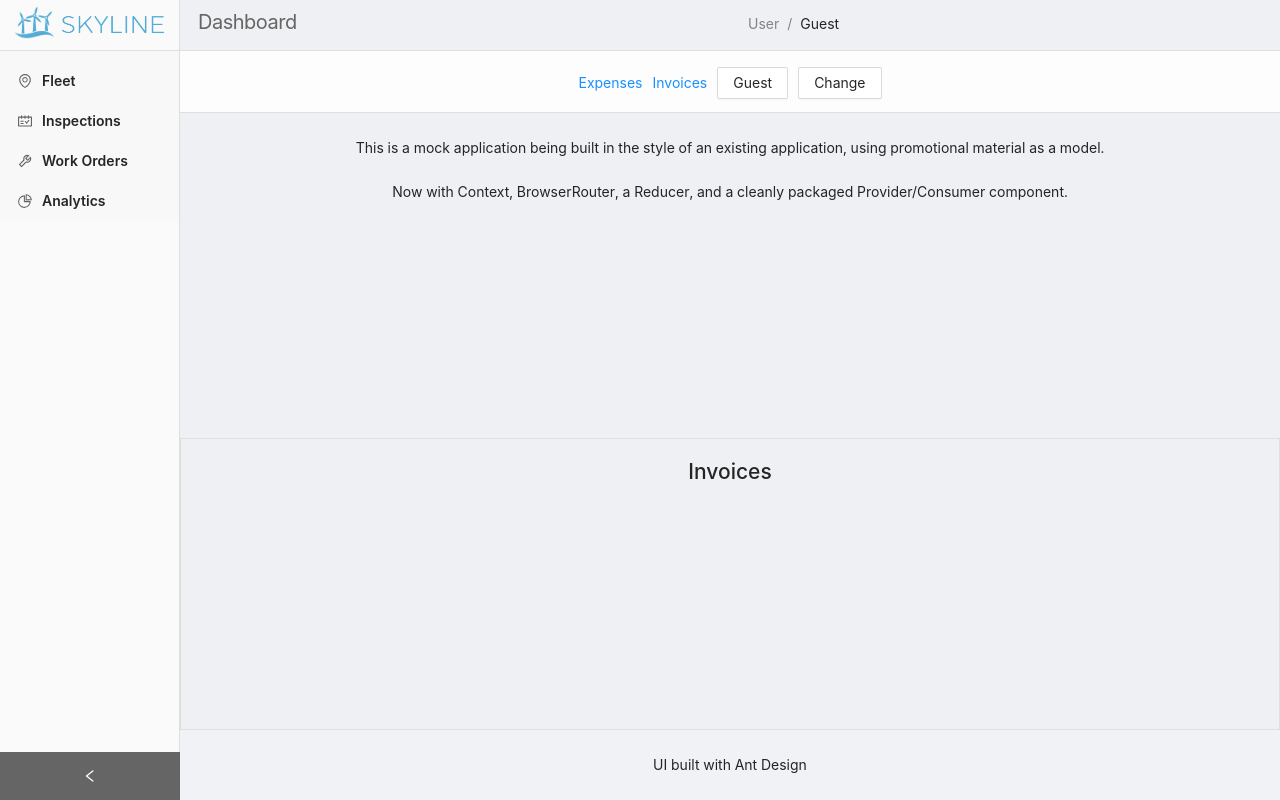
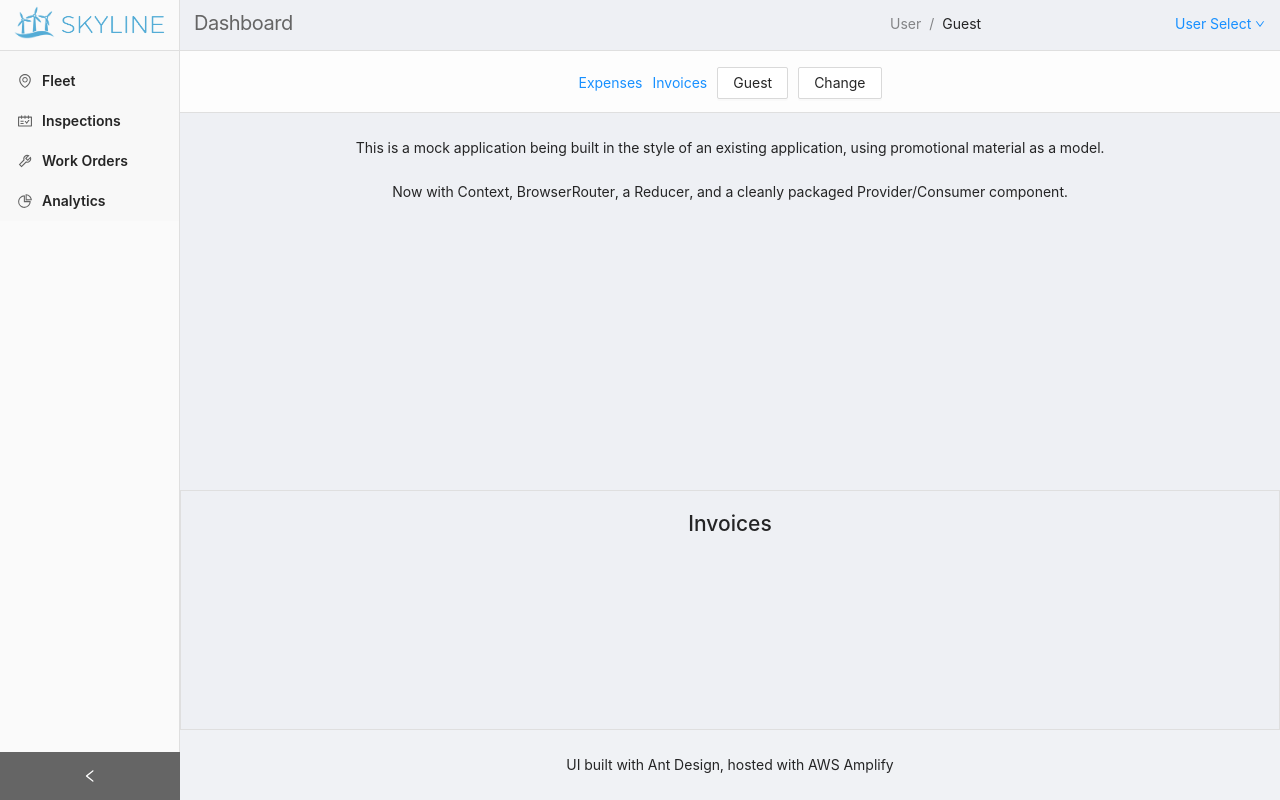
Before and after one commit to ashthomasweb/aws--hello-ant, a React (Create React App) app: page /invoices in a window 1280 px wide. Built offline with nearby package versions, Linux system fonts and the light colour scheme.

Commit message:
Adds user select menu
Adds dropdown menu and mock users.

```diff
--- a/src/App.js
+++ b/src/App.js
@@ -1,6 +1,6 @@
 import React from 'react';
 import './App.css';
-import SiderDemo from './components/layout/primary.js'
+import PrimaryLayout from './components/layout/primary-layout.js'
 import MainState from './context/application/MainState';
 
 function App() {
@@ -8,7 +8,7 @@ function App() {
   return (
     <MainState>
       <div className="App">
-        <SiderDemo />
+        <PrimaryLayout />
       </div>
     </MainState>
   );
--- a/src/components/MainFrame/main-frame.js
+++ /dev/null
@@ -1,44 +0,0 @@
-import { React, useContext } from 'react'
-import { Layout, Breadcrumb, Typography, Button } from 'antd';
-import { Link, Outlet } from 'react-router-dom'
-import { MainContext } from '../../context/application/MainState'
-import MainState from '../../context/application/MainState';
-import './main-frame.css'
-
-const { Title } = Typography;
-const { Header, Content, Footer } = Layout;
-
-const MainFrame = () => {
-
-    const { state: {currentPage, user}, dispatch } = useContext(MainContext)
-
-    return (
-        <MainState>
-            <Layout className="site-layout">
-                <div><Title className="nav-selection-frame-title" level={2}>{currentPage}</Title>
-                <Breadcrumb className="user-info-display">
-                    <Breadcrumb.Item>User</Breadcrumb.Item>
-                    <Breadcrumb.Item>{user}</Breadcrumb.Item>
-                </Breadcrumb></div>
-                <Header className="frame-navigation" >
-                    <Link to="/expenses">Expenses</Link>
-                    <Link style={{margin: '0 0 0 10px' }} to="/invoices">Invoices</Link>
-                    <Button style={{margin: '0 10px'}} onClick={() => console.log(user)}>{user}</Button>
-                    <Button onClick={() => dispatch({ type: 'SET_USER', payload: 'Ash'} )}>Change</Button>
-                </Header>
-                <Content style={{ margin: '0 16px' }}>
-                <div className="site-layout-background" style={{ padding: 24, minHeight: 360 }}>
-                    This is a mock application being built in the style of an existing application, using promotional material as a model.<br/><br/>
-                    Now with Context, BrowserRouter, a Reducer, and a cleanly packaged Provider/Consumer component.
-                </div>
-                </Content>
-                <Outlet />
-                <Footer style={{ textAlign: 'center' }}>UI built with Ant Design</Footer>
-            </Layout>
-        </MainState>
-    )
-}
-
-export default MainFrame
-
-// END of document
--- a/src/components/SideBar/sidebar.js
+++ b/src/components/SideBar/sidebar.js
@@ -2,7 +2,6 @@ import { React, useContext } from 'react'
 import { Menu, Layout } from 'antd';
 import { MainContext } from '../../context/application/MainState'
 import { Link } from 'react-router-dom'
-import MainState from '../../context/application/MainState';
 import logo from '../../assets/mill_logo.png'
 import textLogo from '../../assets/text-logo.png'
 import {
@@ -20,7 +19,6 @@ const SideBar = () => {
     const { state: {collapsed}, dispatch } = useContext(MainContext)
 
     return (
-        <MainState>
         <Sider className={`sidebar-frame ${collapsed && 'collapsed'}`} collapsible collapsed={collapsed} onCollapse={() => dispatch({ type: "TOG_COLLAPSE" })} >
             <div onClick={() => dispatch({ type: 'SET_PAGETITLE', payload: 'Dashboard' })} className={`logo ${collapsed && 'collapsed-logo'}`} >
                 <img src={logo} alt='Windmill logo'/>
@@ -41,7 +39,6 @@ const SideBar = () => {
                 </Menu.Item>
             </Menu>
         </Sider>
-        </MainState>
     )
 }
 
--- a/src/components/layout/primary.css
+++ b/src/components/layout/primary-layout.css
@@ -68,14 +68,20 @@
   max-width: 180px;
 }
 
+.page-header {
+  position: relative;
+  height: 50px;
+}
+
 h2.nav-selection-frame-title {
   text-align: left;
-  margin: 9px 0 14px 14px;
+  margin: 6px 0 0px 14px;
   font-size: 20px;
   font-weight: 400;
   color: #656565;
   display: inline-block;
-  position: relative;
+  position: absolute;
+  left: 0;
   width: 50%;
   letter-spacing: -.5px;
 }
@@ -84,10 +90,15 @@ h2.nav-selection-frame-title {
   margin: 0;
   text-align: right;
   display: inline-block;
-  width: 48%;
-  position: relative;
-  padding: 0 14px 0 0;
+  width: 240px;
+  position: absolute;
+  padding: 0 4px 0 0;
+  right: 150px;
+  top: 15px;
+  line-height: 1.3;
 }
+
+
 
 .sidebar-frame {
   min-width: 180px!important;
--- a/src/components/layout/primary.js
+++ b/src/components/layout/primary-layout.js
@@ -1,8 +1,8 @@
 import { React, Component } from 'react'
 import { Layout } from 'antd';
-import MainFrame from '../MainFrame/main-frame.js'
-import SideBar from '../SideBar/sidebar'
-import './primary.css'
+import MainFrame from '../main-frame/main-frame.js'
+import SideBar from '../sidebar/sidebar'
+import './primary-layout.css'
 
 class SiderDemo extends Component {
   render() {
--- /dev/null
+++ b/src/components/main-frame/main-frame.css
@@ -0,0 +1,12 @@
+
+.user-select-menu {
+    position: absolute;
+    right: 0px;
+    width: 120px;
+    top: 15px;
+    line-height: 1.3;
+}
+
+.page-header {
+    padding: 4px 10px 0 0;
+}
--- /dev/null
+++ b/src/components/main-frame/main-frame.js
@@ -0,0 +1,47 @@
+import { React, useContext } from 'react'
+import { Layout, Breadcrumb, Typography, Button } from 'antd';
+import { Link, Outlet } from 'react-router-dom'
+import { MainContext } from '../../context/application/MainState'
+import { DropDown } from '../user-dropdown/user-dropdown'
+import './main-frame.css'
+
+const { Title } = Typography;
+const { Header, Content, Footer } = Layout;
+
+const MainFrame = () => {
+
+    const { state: {currentPage, user}, dispatch } = useContext(MainContext)
+
+    return (
+        <Layout className="site-layout">
+            <div className="page-header">
+                <Title className="nav-selection-frame-title" level={2}>{currentPage}</Title>
+                <Breadcrumb className="user-info-display">
+                    <Breadcrumb.Item>User</Breadcrumb.Item>
+                    <Breadcrumb.Item>{user}</Breadcrumb.Item>
+                </Breadcrumb>
+                <div className="user-select-menu">
+                    <DropDown  />
+                </div>
+            </div>
+            <Header className="frame-navigation" >
+                <Link to="/expenses">Expenses</Link>
+                <Link style={{margin: '0 0 0 10px' }} to="/invoices">Invoices</Link>
+                <Button style={{margin: '0 10px'}} onClick={() => console.log(user)}>{user}</Button>
+                <Button onClick={() => dispatch({ type: 'SET_USER', payload: 'Ash'} )}>Change</Button>
+            </Header>
+            <Content style={{ margin: '0 16px' }}>
+            <div className="site-layout-background" style={{ padding: 24, minHeight: 360 }}>
+                This is a mock application being built in the style of an existing application, using promotional material as a model.<br/><br/>
+                Now with Context, BrowserRouter, a Reducer, and a cleanly packaged Provider/Consumer component.
+            </div>
+            </Content>
+            <Outlet />
+            <Footer style={{ textAlign: 'center' }}>UI built with Ant Design, hosted with AWS Amplify</Footer>
+        </Layout>
+    )
+}
+
+export default MainFrame
+
+// END of document
--- /dev/null
+++ b/src/components/user-dropdown/user-dropdown.js
@@ -0,0 +1,33 @@
+import { useContext } from 'react';
+import { MainContext } from '../../context/application/MainState';
+import { Menu, Dropdown } from 'antd';
+import { DownOutlined } from '@ant-design/icons';
+
+export const DropDown = () => {
+    const { dispatch } = useContext(MainContext)
+
+    const menu = (
+        <Menu>
+            <Menu.Item key='0'onClick={() => dispatch({ type: 'SET_USER', payload: 'California Wind Farms'} )}>
+                California Wind Farms
+            </Menu.Item>
+            <Menu.Item key='1' onClick={() => dispatch({ type: 'SET_USER', payload: 'Oregon Renewables'} )}>
+                Oregon Renewables
+            </Menu.Item>
+            <Menu.Item key='2' onClick={() => dispatch({ type: 'SET_USER', payload: 'Local Contractor'} )}>
+                Local Contractor
+            </Menu.Item>
+            <Menu.Item key='3' onClick={() => dispatch({ type: 'SET_USER', payload: 'Regional Contractor'} )}>
+                Regional Contractor
+            </Menu.Item>
+        </Menu>
+    );
+
+    return (
+        <Dropdown overlay={menu} trigger={['click']}>
+            <a className="ant-dropdown-link" onClick={e => e.preventDefault()}>
+                User Select <DownOutlined />
+            </a>
+        </Dropdown>
+    )
+}
--- a/src/routes/invoices.js
+++ b/src/routes/invoices.js
@@ -1,6 +1,6 @@
 export default function Invoices() {
     return (
-      <main style={{ padding: "1rem 0", width: '100%', height: '40%', border: '1px solid #dfdfdf' }}>
+      <main style={{ padding: "1rem 0", width: '100%', height: '30%', border: '1px solid #dfdfdf' }}>
         <h2>Invoices</h2>
       </main>
     );
```
Also changed, not shown: src/components/user-dropdown/user-dropdown.css (added). Lines whose indentation alone changed are shown as unchanged.
